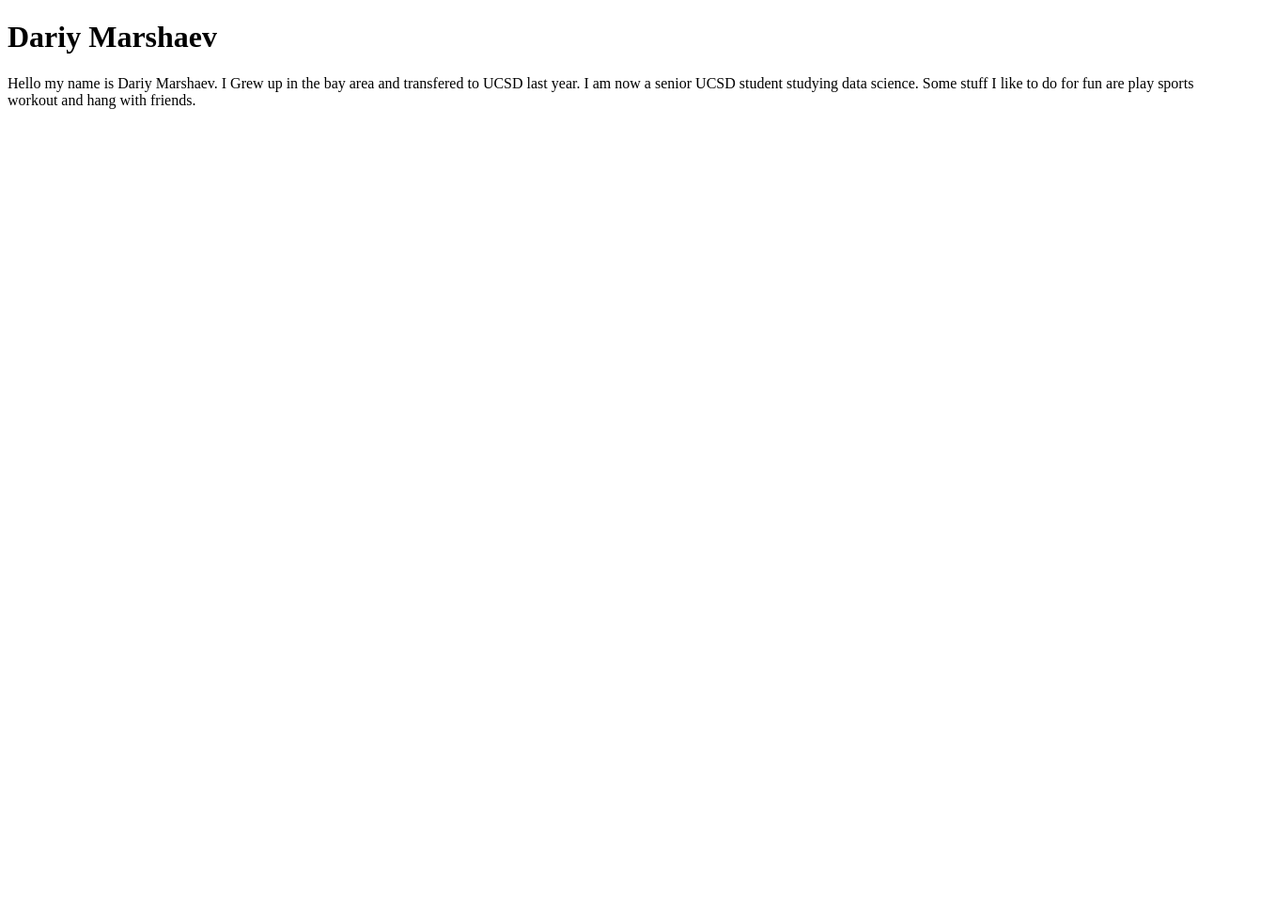
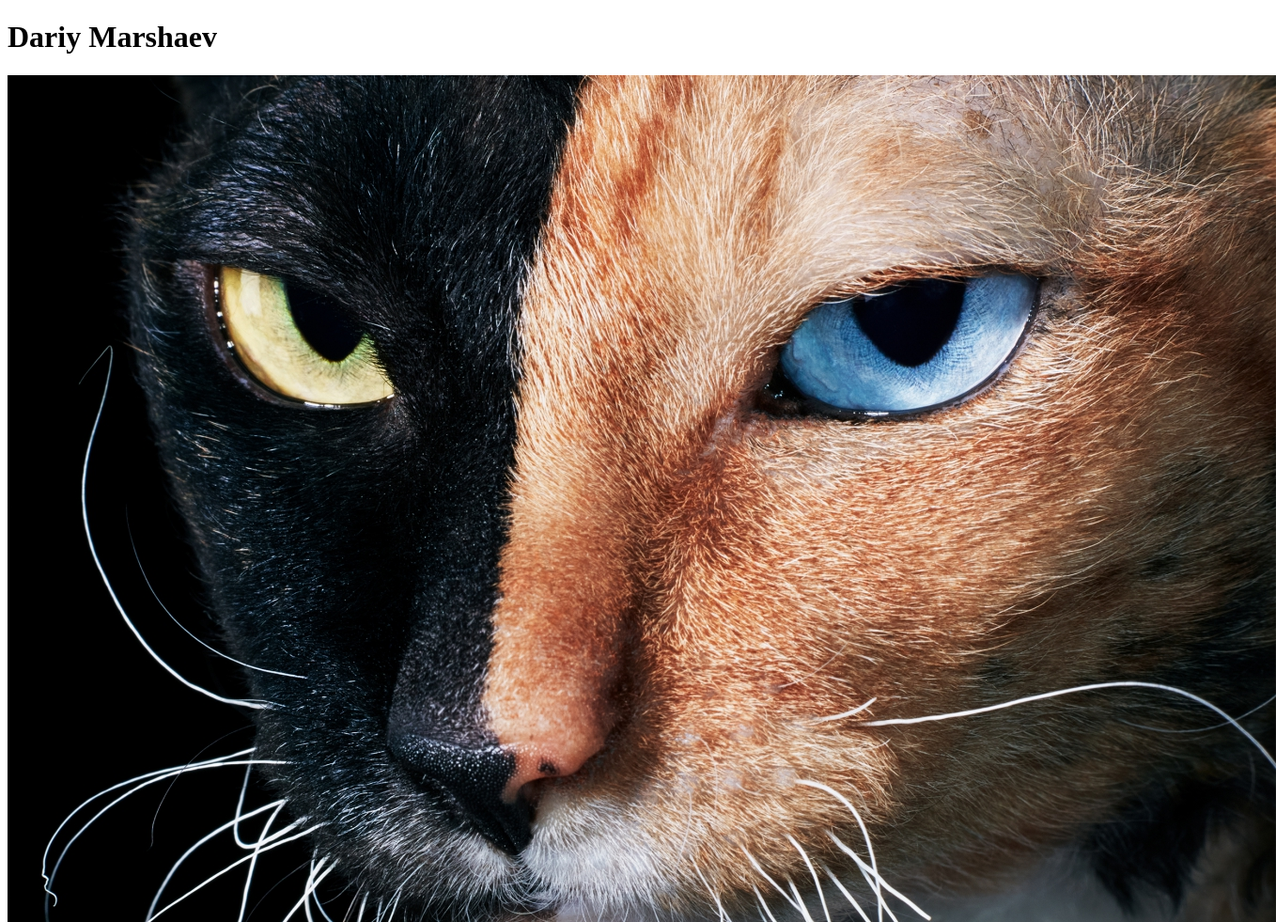
Before and after one commit to DariyMarsh/portfolio, a plain HTML site: page index.html in a window 1280 px wide. Shown: the top 981 px of the page at 94% size, 1358 px wide, since content can reach past the window. Before the commit the page ends 800 px from the top, so only its background shows below. Drawn offline with Linux system fonts and the light colour scheme.

Commit message:
add photo and src

```diff
--- a/index.html
+++ b/index.html
@@ -9,6 +9,8 @@
     <h1>
         Dariy Marshaev
     </h1>
+    <img src="images/cat.jpg"
+         alt="A photo of a cat">
     <p>
         Hello my name is Dariy Marshaev. I Grew up in the bay area
         and transfered to UCSD last year. I am now a senior UCSD student
```
Also changed, not shown: images/cat.jpg (added).
